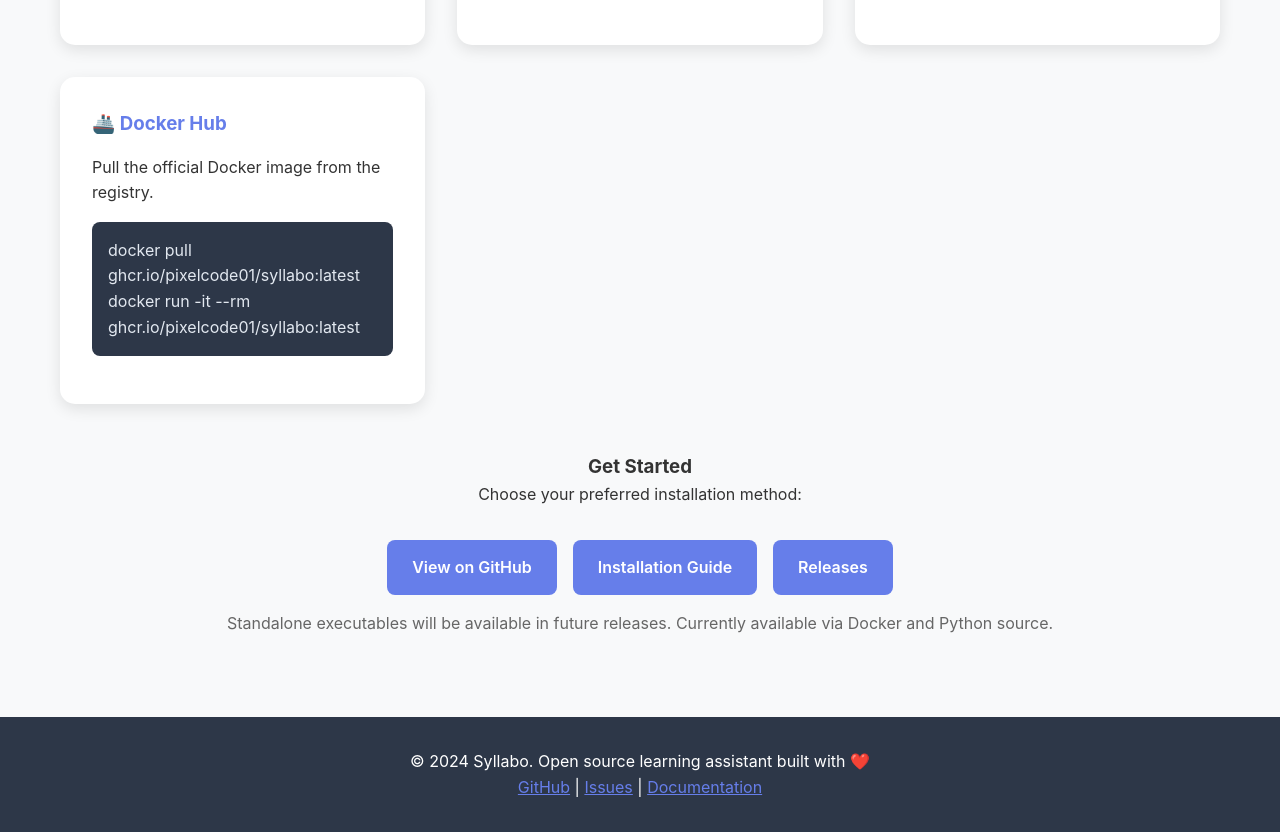
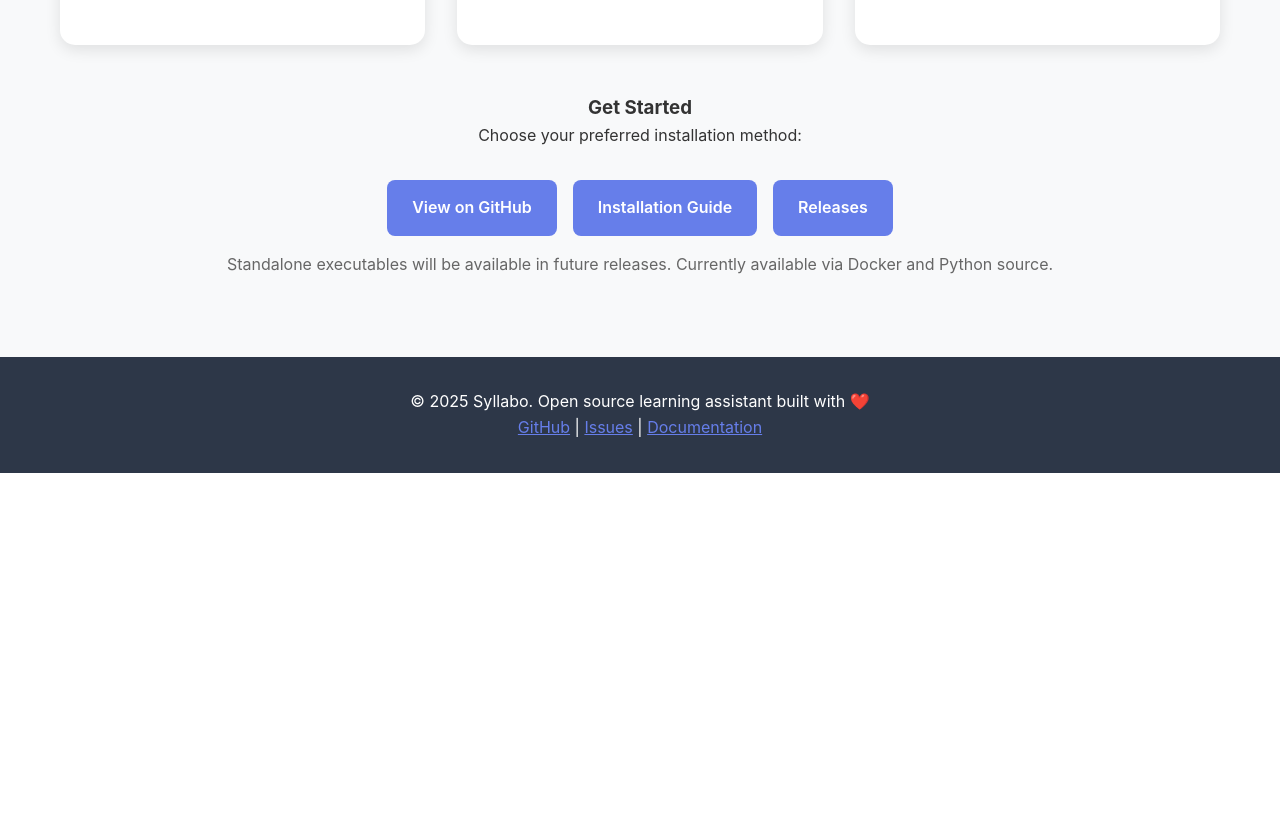
Before and after one commit to PixelCode01/syllabo, a plain HTML site: page docs/index.html in a window 1280 px wide. Shown: the part 2068-2900 px from the top of the page. After the commit the page ends 2541 px from the top, so only its background shows below. Drawn offline with nearby package versions, Linux system fonts and the light colour scheme.

Commit message:
Remove Docker Hub references from README and website, simplify installation options

```diff
--- a/docs/index.html
+++ b/docs/index.html
@@ -358,14 +358,7 @@
                     </div>
                 </div>
 
-                <div class="install-card">
-                    <h3>🚢 Docker Hub</h3>
-                    <p>Pull the official Docker image from the registry.</p>
-                    <div class="code-block">
-                        docker pull ghcr.io/pixelcode01/syllabo:latest
-                        docker run -it --rm ghcr.io/pixelcode01/syllabo:latest
-                    </div>
-                </div>
+
             </div>
 
             <div class="download-section" id="download">
@@ -392,7 +385,7 @@
 
     <footer>
         <div class="container">
-            <p>&copy; 2024 Syllabo. Open source learning assistant built with ❤️</p>
+            <p>&copy; 2025 Syllabo. Open source learning assistant built with ❤️</p>
             <p>
                 <a href="https://github.com/PixelCode01/syllabo" style="color: #667eea;">GitHub</a> |
                 <a href="https://github.com/PixelCode01/syllabo/issues" style="color: #667eea;">Issues</a> |
```
Also changed, not shown: 2 other files.
